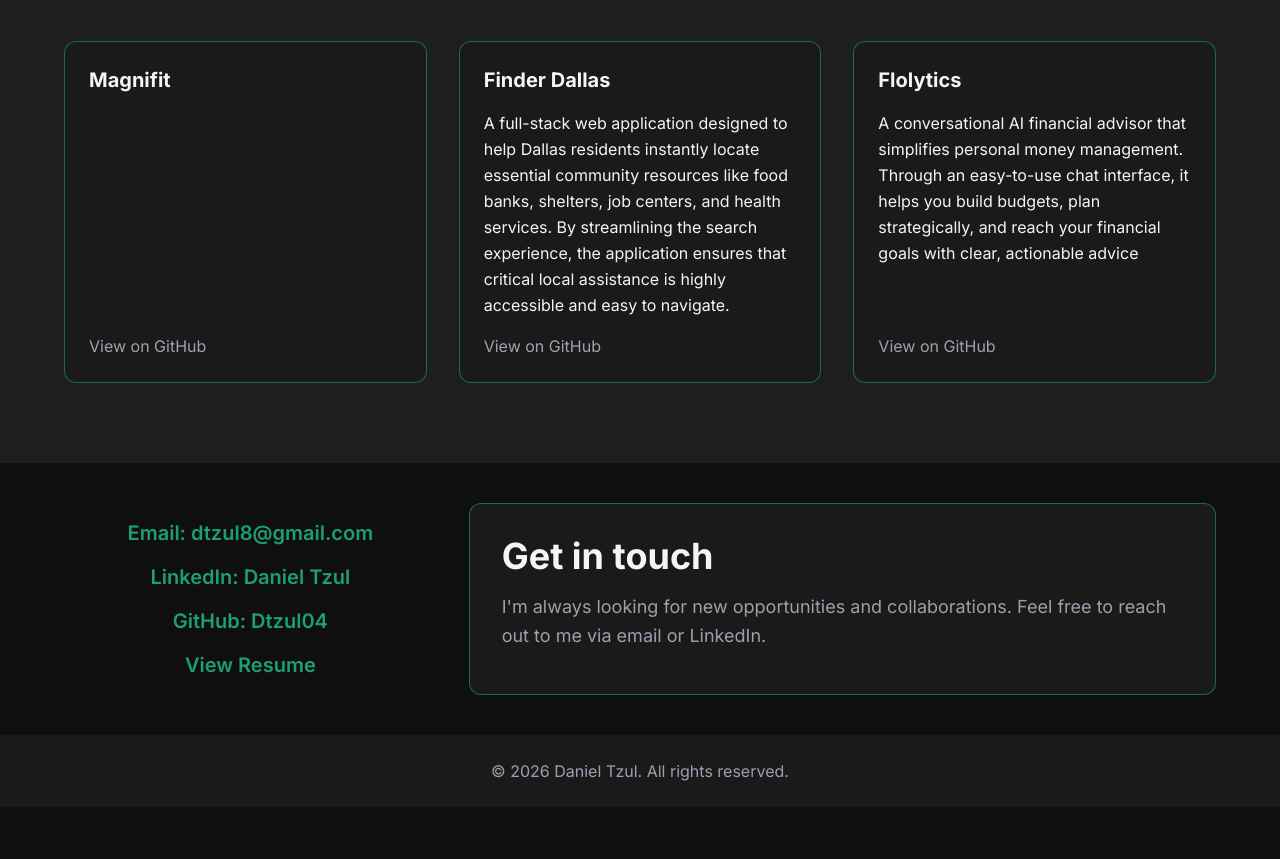
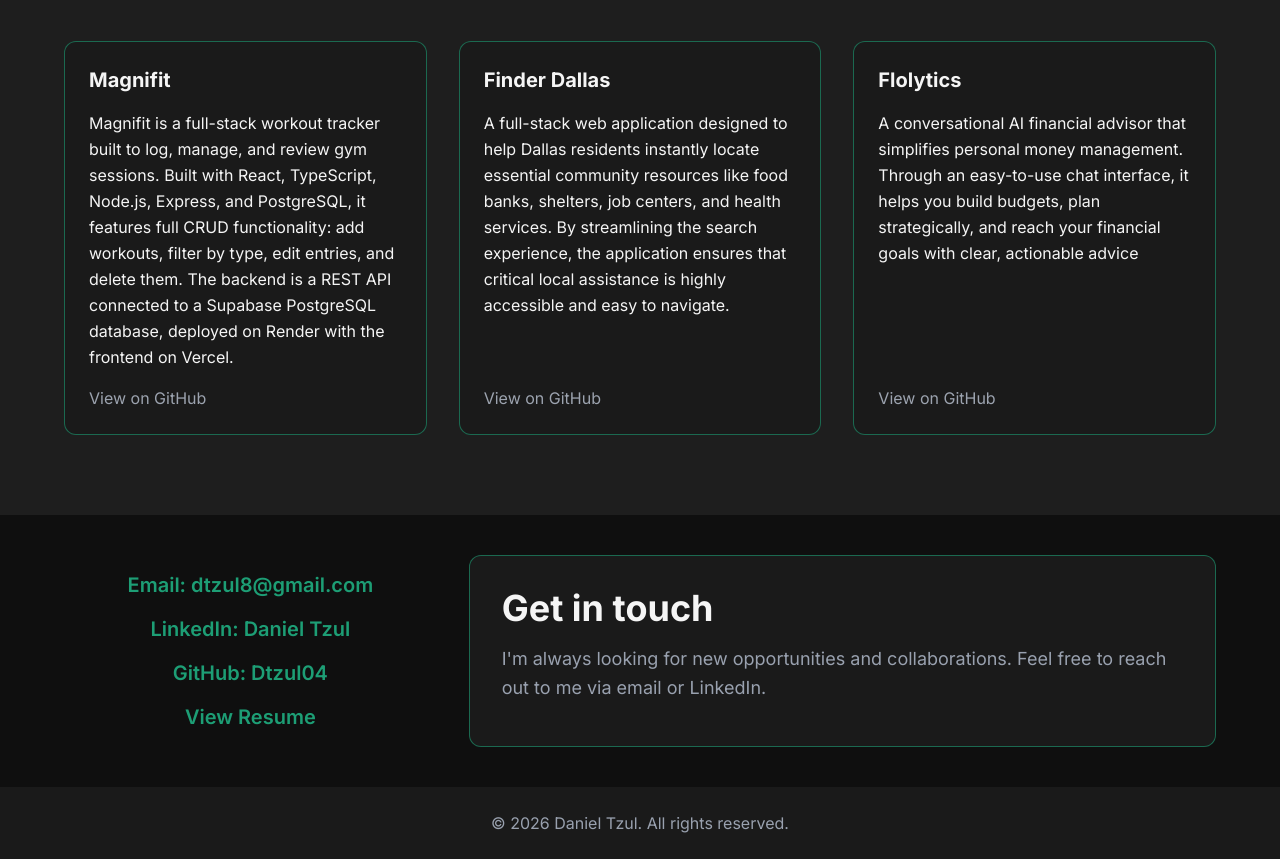
Before and after one commit to Dtzul04/daniel-tzul-portfolio, a React (Vite) app: page / in a window 1280 px wide. Shown: the part 1235-2094 px from the top of the page. Before the commit the page ends 2042 px from the top, so only its background shows below. Built offline with nearby package versions, Linux system fonts and the light colour scheme.

Commit message:
correction on the project Magnifit in Projects.jsx

```diff
--- a/src/Projects.jsx
+++ b/src/Projects.jsx
@@ -17,7 +17,7 @@ function Projects() {
 
             <div className={`bg-[#1a1a1a] border border-[#1D9E75]/60 rounded-xl p-6 flex flex-1 flex-col gap-4 ${className}`}>
                     <h3 className="text-xl font-bold">Magnifit</h3>
-                    <p className="text-md leading-relaxed flex-grow"></p>
+                    <p className="text-md leading-relaxed flex-grow">Magnifit is a full-stack workout tracker built to log, manage, and review gym sessions. Built with React, TypeScript, Node.js, Express, and PostgreSQL, it features full CRUD functionality: add workouts, filter by type, edit entries, and delete them. The backend is a REST API connected to a Supabase PostgreSQL database, deployed on Render with the frontend on Vercel.</p>
                     <a href="https://github.com/Dtzul04/Magnifit.git" className="mt-auto text-[#9ca3af] hover:text-[#1D9E75] transition-colors duration-300">View on GitHub</a>
                 </div>
 
```
